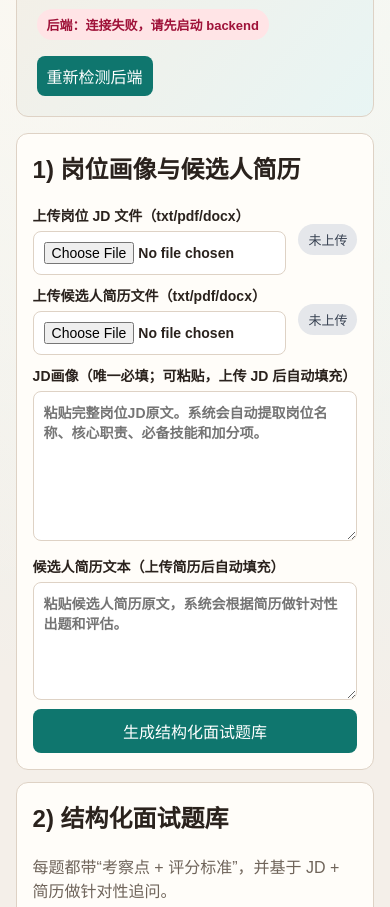
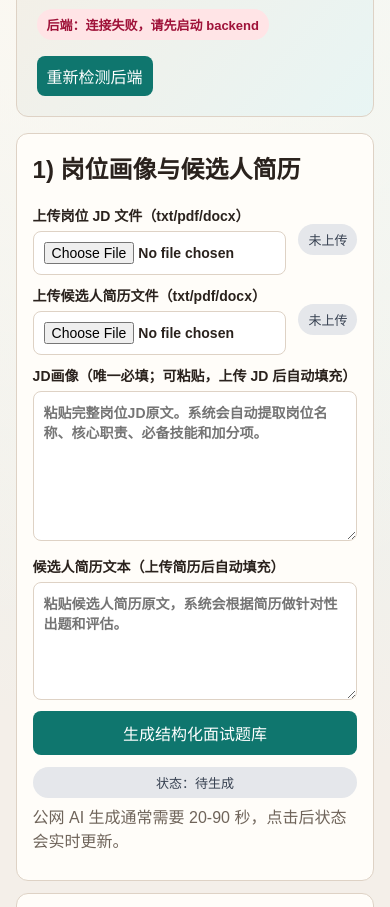
Before and after one commit to hmy96520-ship-it/kaifa, a plain HTML site: page index.html in a window 390 px wide. Shown: the part 180-1087 px from the top of the page. Drawn offline with Linux system fonts and the light colour scheme; no server answers.

Commit message:
feat: add visible generation progress states

```diff
--- a/app.js
+++ b/app.js
@@ -58,6 +58,7 @@ const el = {
   jdText: document.getElementById("jdText"),
   resumeText: document.getElementById("resumeText"),
   generateBtn: document.getElementById("generateBtn"),
+  generateStatus: document.getElementById("generateStatus"),
   questionEmpty: document.getElementById("questionEmpty"),
   questionTable: document.getElementById("questionTable"),
   questionBody: document.getElementById("questionBody"),
@@ -394,9 +395,16 @@ function setBackendStatus(ok, text) {
 
 function setPillStatus(node, text, good = false, bad = false) {
   node.textContent = text;
-  node.classList.remove("good", "bad");
+  node.classList.remove("good", "bad", "loading");
   if (good) node.classList.add("good");
   if (bad) node.classList.add("bad");
+}
+
+function setGenerateStatus(text, tone = "idle") {
+  setPillStatus(el.generateStatus, text, tone === "good", tone === "bad");
+  if (tone === "loading") {
+    el.generateStatus.classList.add("loading");
+  }
 }
 
 async function apiFetch(path, options = {}) {
@@ -963,13 +971,16 @@ el.generateBtn.addEventListener("click", async () => {
   const jd = collectJd();
   if (!jd) return;
 
+  setGenerateStatus("状态：检测后端中...", "loading");
   const ok = await checkBackend();
   if (!ok) {
+    setGenerateStatus("状态：后端未连接", "bad");
     alert("后端未连接，请先启动 backend: npm run dev");
     return;
   }
 
   setButtonBusy(el.generateBtn, "生成中...", "生成结构化面试题库", true);
+  setGenerateStatus("状态：正在创建岗位...", "loading");
 
   try {
     const jobRes = await apiFetch("/api/jobs", {
@@ -984,6 +995,7 @@ el.generateBtn.addEventListener("click", async () => {
     state.lastInterviewId = null;
     state.interviewContextKey = "";
     resetAssessmentView();
+    setGenerateStatus("状态：AI 正在生成题库，通常需要 20-90 秒...", "loading");
 
     const questionRes = await apiFetch(`/api/jobs/${state.jobId}/questions/generate`, {
       method: "POST",
@@ -1004,8 +1016,10 @@ el.generateBtn.addEventListener("click", async () => {
     resetFollowupState({ keepQuestion: state.currentQuestionIndex !== null });
     renderQuestions(state.questions);
     renderFollowupState();
+    setGenerateStatus(`状态：生成完成，共 ${state.questions.length} 题`, "good");
     alert(`题库生成成功，共 ${state.questions.length} 题（岗位ID: ${state.jobId}）`);
   } catch (error) {
+    setGenerateStatus(`状态：生成失败 - ${error.message}`, "bad");
     alert(`生成失败：${error.message}`);
   } finally {
     setButtonBusy(el.generateBtn, "生成中...", "生成结构化面试题库", false);
@@ -1213,3 +1227,4 @@ checkBackend();
 renderFollowupState();
 resetAssessmentView();
 renderArchive();
+setGenerateStatus("状态：待生成");
--- a/backend/public/styles.css
+++ b/backend/public/styles.css
@@ -181,6 +181,28 @@ button:disabled {
 
 .toolbar button {
   flex: 0 0 140px;
+}
+
+.primary-action {
+  display: flex;
+  gap: 12px;
+  align-items: center;
+  margin-top: 8px;
+}
+
+.primary-action button {
+  flex: 1 1 auto;
+  margin-top: 0;
+}
+
+.primary-action .status-pill {
+  min-width: 180px;
+  text-align: center;
+}
+
+.status-pill.loading {
+  color: #0f766e;
+  background: #d7ece9;
 }
 
 .status {
@@ -432,6 +454,15 @@ th {
     flex: 1 1 40%;
   }
 
+  .primary-action {
+    flex-direction: column;
+    align-items: stretch;
+  }
+
+  .primary-action .status-pill {
+    min-width: 0;
+  }
+
   .followup-top {
     flex-wrap: wrap;
     align-items: stretch;
--- a/index.html
+++ b/index.html
@@ -46,7 +46,11 @@
             <textarea id="resumeText" rows="6" placeholder="粘贴候选人简历原文，系统会根据简历做针对性出题和评估。"></textarea>
           </label>
         </div>
-        <button id="generateBtn">生成结构化面试题库</button>
+        <div class="primary-action">
+          <button id="generateBtn">生成结构化面试题库</button>
+          <span id="generateStatus" class="status-pill">状态：待生成</span>
+        </div>
+        <p class="hint">公网 AI 生成通常需要 20-90 秒，点击后状态会实时更新。</p>
       </section>
 
       <section class="card">
--- a/styles.css
+++ b/styles.css
@@ -181,6 +181,28 @@ button:disabled {
 
 .toolbar button {
   flex: 0 0 140px;
+}
+
+.primary-action {
+  display: flex;
+  gap: 12px;
+  align-items: center;
+  margin-top: 8px;
+}
+
+.primary-action button {
+  flex: 1 1 auto;
+  margin-top: 0;
+}
+
+.primary-action .status-pill {
+  min-width: 180px;
+  text-align: center;
+}
+
+.status-pill.loading {
+  color: #0f766e;
+  background: #d7ece9;
 }
 
 .status {
@@ -432,6 +454,15 @@ th {
     flex: 1 1 40%;
   }
 
+  .primary-action {
+    flex-direction: column;
+    align-items: stretch;
+  }
+
+  .primary-action .status-pill {
+    min-width: 0;
+  }
+
   .followup-top {
     flex-wrap: wrap;
     align-items: stretch;
```
Also changed, not shown: backend/public/app.js (+16 -1 lines), backend/public/index.html (+5 -1 lines).
